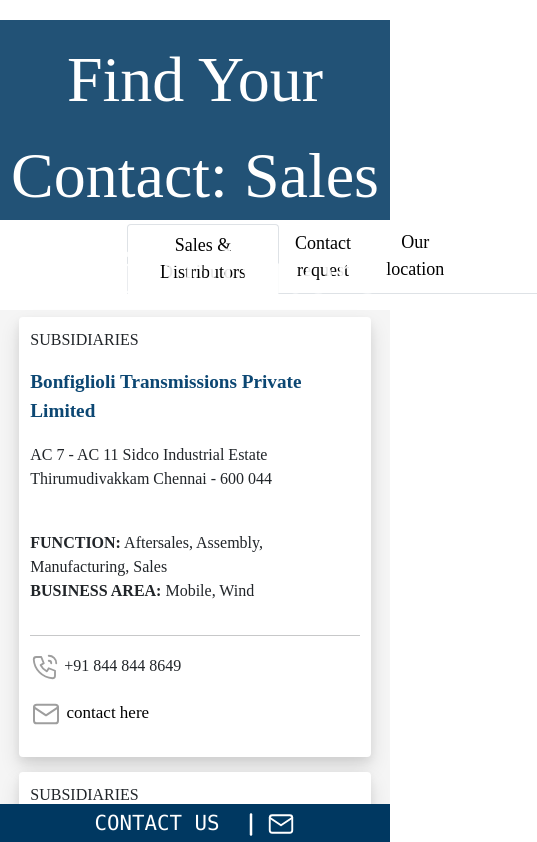
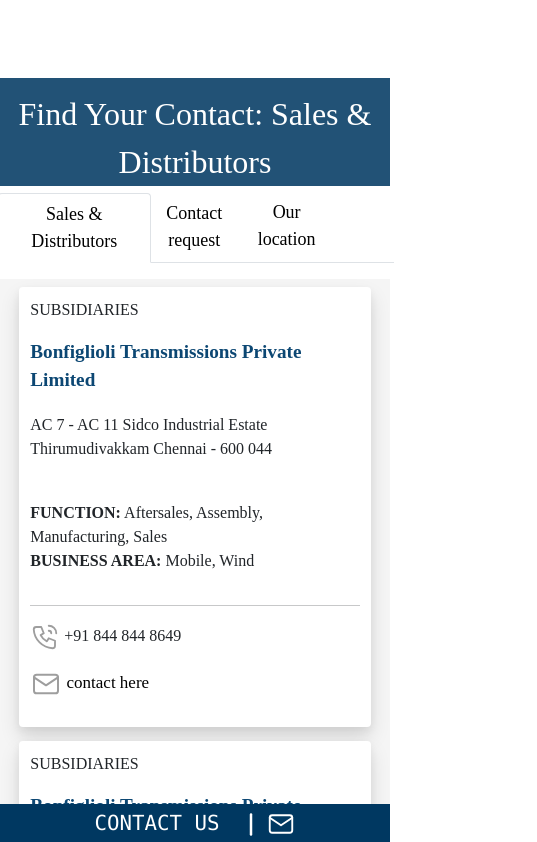
Before and after one commit to PranavShelke4/INDOSCULP, a React (Create React App) app: page /info in a window 390 px wide. Shown: the top 842 px of the page, 537 px wide, since content can reach past the window. Built offline with nearby package versions, Linux system fonts and the light colour scheme; a web font is replaced by a local one.

Commit message:
media screen done of info page

```diff
--- a/src/components/Shared/Our_location/Our_location.css
+++ b/src/components/Shared/Our_location/Our_location.css
@@ -20,3 +20,16 @@
     bottom: -90px;
     right: 515px;
 }
+
+@media only screen and (max-width: 600px) {
+
+    .map{
+        width: 100%;
+        height: auto;
+    }
+
+    .mark1{
+        display: none;
+    }
+
+}
--- a/src/pages/Info/Info.css
+++ b/src/pages/Info/Info.css
@@ -11,6 +11,12 @@
     text-align: center;
     width: 100%;
     background-color: #0B4068 !important;
+}
+
+.title3{
+    color: white !important;
+    font-size: 4rem;
+    padding-top: 3%;
 }
 
 .nav-tabs{
@@ -37,3 +43,22 @@
     background-color: #00507E;
     color: white !important;
 }
+
+@media only screen and (max-width: 600px) {
+
+    .nav-tabs{
+        width: 99%;
+        margin: 2%;
+
+     }
+
+     #page_info2{
+         height: auto;
+         margin-top: 20%;
+     }
+
+     .title3{
+         font-size: xx-large;
+     }
+
+  }
--- a/src/pages/Info/Info.js
+++ b/src/pages/Info/Info.js
@@ -10,7 +10,7 @@
     <div className="info">
       <div id="page_info2">
         <div className="bg2">
-          <div className="title">Find Your Contact: Sales & Distributors</div>
+          <div className="title3">Find Your Contact: Sales & Distributors</div>
         </div>
       </div>
 
```
